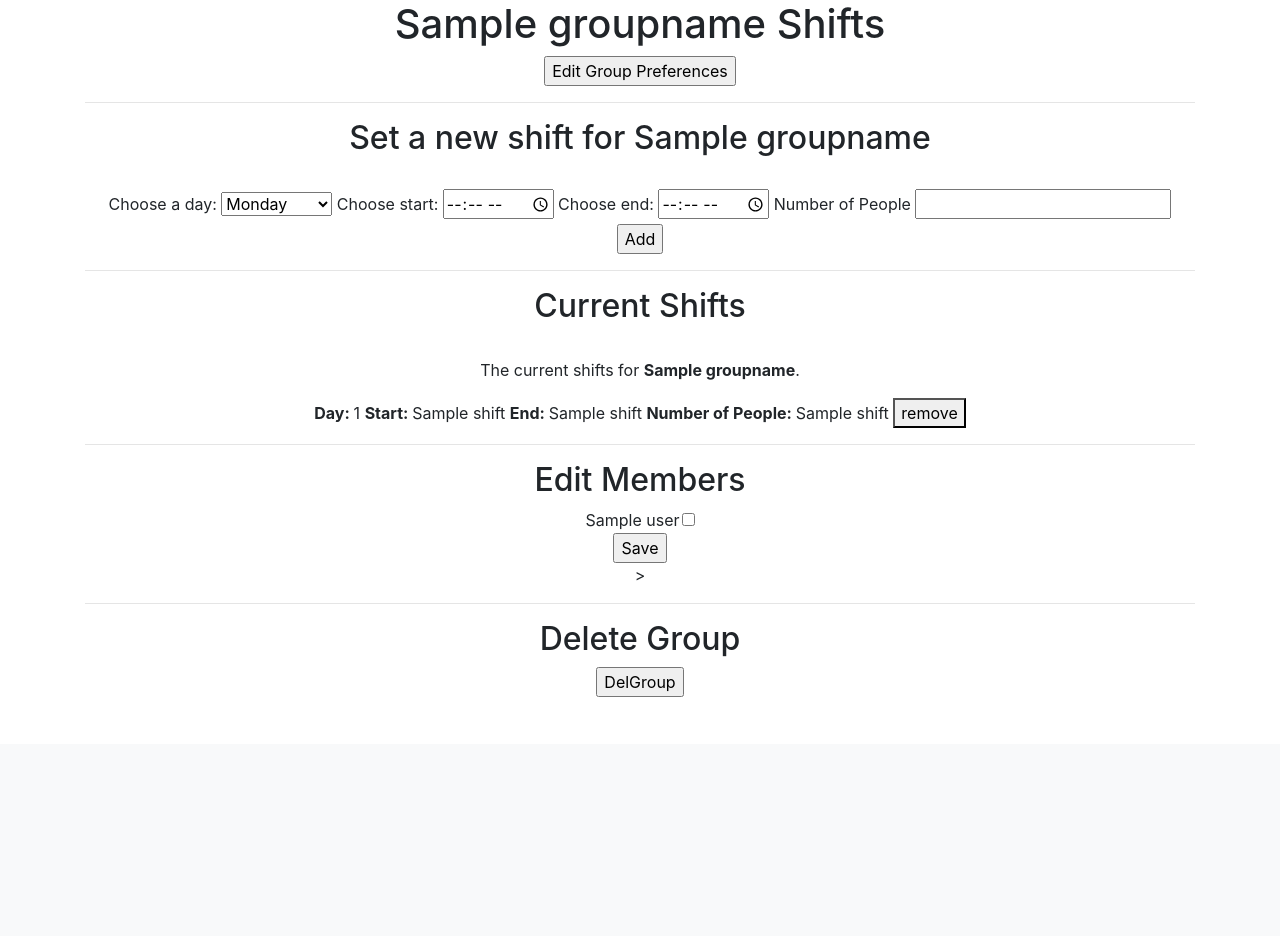
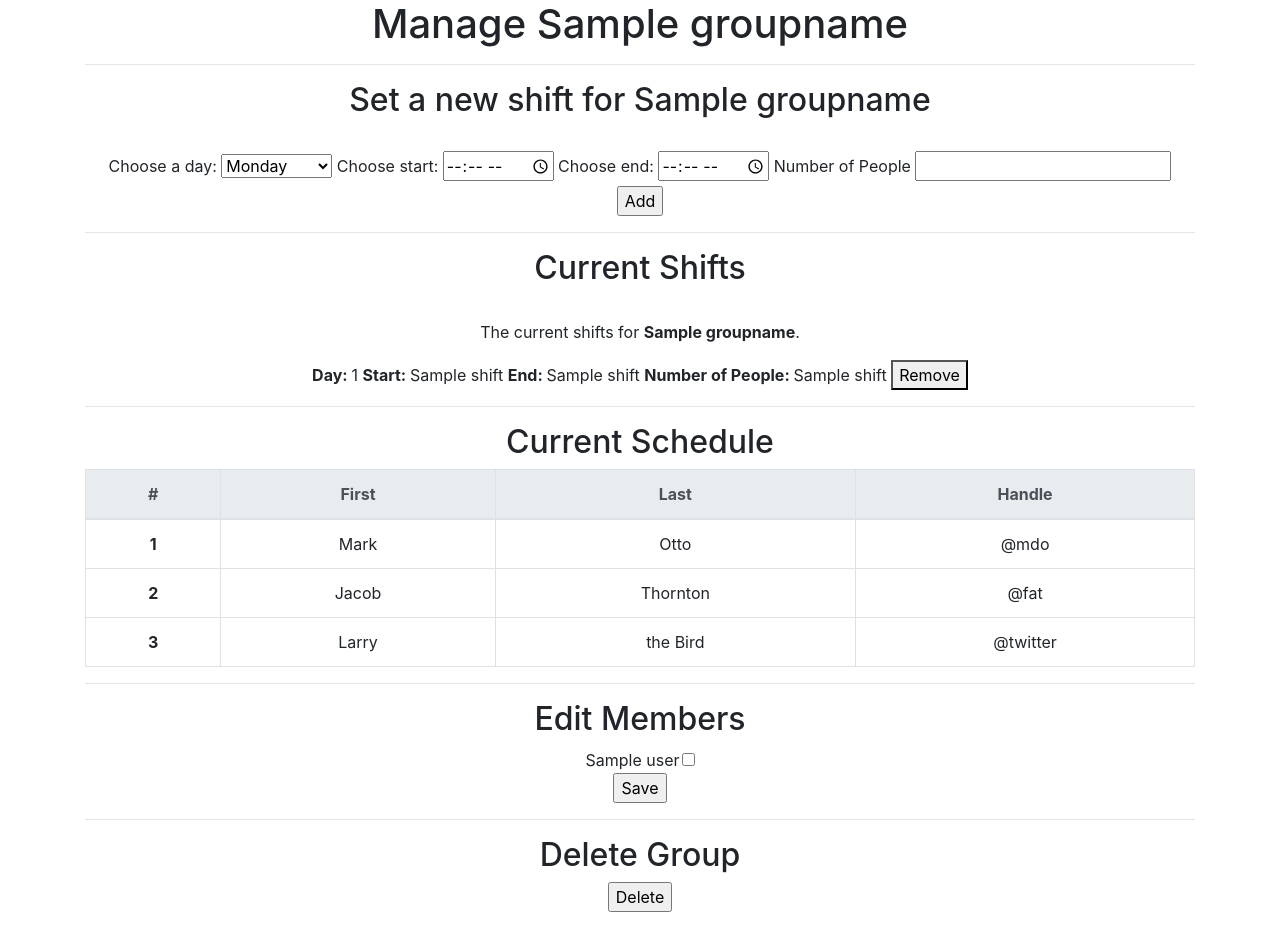
Before and after one commit to dlsnyder8/TimeTables, a Flask app: template templates/manage.html in a window 1280 px wide. Shown: the part 56-992 px from the top of the page. Before the commit the page ends 753 px from the top, so only its background shows below. Run offline with Flask 2, Linux system fonts and the light colour scheme; the template is opened without the code that fills it: most values are stand-ins (such as "Sample title", 1, 10 or a date in 2020); parts of the project's set-up code (start-up, migrations or seed data) failed here and were passed over; some libraries are stand-ins or nearby versions.

Commit message:
update manage

```diff
--- a/templates/manage.html
+++ b/templates/manage.html
@@ -27,10 +27,7 @@
 
         <div class="row">
             <div class="col-lg-12 text-center">
-                <h1>{{groupname}} Shifts</h1>
-                <form action="/editGroup">
-                    <input type="submit" value="Edit Group Preferences" />
-                </form>
+                <h1>Manage {{groupname}}</h1>
                 <hr>
                 <h2> Set a new shift for {{groupname}}</h2><br>
                 <form action='' method="post">
@@ -66,12 +63,44 @@
                 <form action='' method="post">
                     <strong>Day: </strong>{{shifts[i][0]}} <strong>Start: </strong>{{shifts[i][1]}}
                     <strong>End: </strong>{{shifts[i][2]}} <strong>Number of People: </strong>{{shifts[i][3]}}
-                    <button type="submit" name="submit" value="{{i}}">remove</button><br>
+                    <button type="submit" name="submit" value="{{i}}">Remove</button><br>
                 </form>
                 {% endfor %}
                 {% else %}
                 <p> No current shifts for <strong>{{groupname}}</strong></p>
                 {% endif %}
+                <hr>
+                <h2>Current Schedule</h2>
+                <table class="table table-bordered">
+                    <thead class="thead-light">
+                        <tr>
+                            <th scope="col">#</th>
+                            <th scope="col">First</th>
+                            <th scope="col">Last</th>
+                            <th scope="col">Handle</th>
+                        </tr>
+                    </thead>
+                    <tbody>
+                        <tr>
+                            <th scope="row">1</th>
+                            <td>Mark</td>
+                            <td>Otto</td>
+                            <td>@mdo</td>
+                        </tr>
+                        <tr>
+                            <th scope="row">2</th>
+                            <td>Jacob</td>
+                            <td>Thornton</td>
+                            <td>@fat</td>
+                        </tr>
+                        <tr>
+                            <th scope="row">3</th>
+                            <td>Larry</td>
+                            <td>the Bird</td>
+                            <td>@twitter</td>
+                        </tr>
+                    </tbody>
+                </table>
                 <hr>
                 <h2>Edit Members</h2>
                 <form action='' method="post">
@@ -84,13 +113,13 @@
                         {% endfor %}
                     </table>
                     <input type="submit" name="submit" value="Save">
-                </form>>
+                </form>
                 <hr>
                 <h2>Delete Group</h2>
                 <form action='' method="post">
-                    <input type="submit" name="submit" value="DelGroup">
+                    <input type="submit" name="submit" value="Delete">
                 </form>
-
+                <br>
             </div>
         </div>
         {% include 'footer.html' %}
```
Lines whose indentation alone changed are shown as unchanged.
